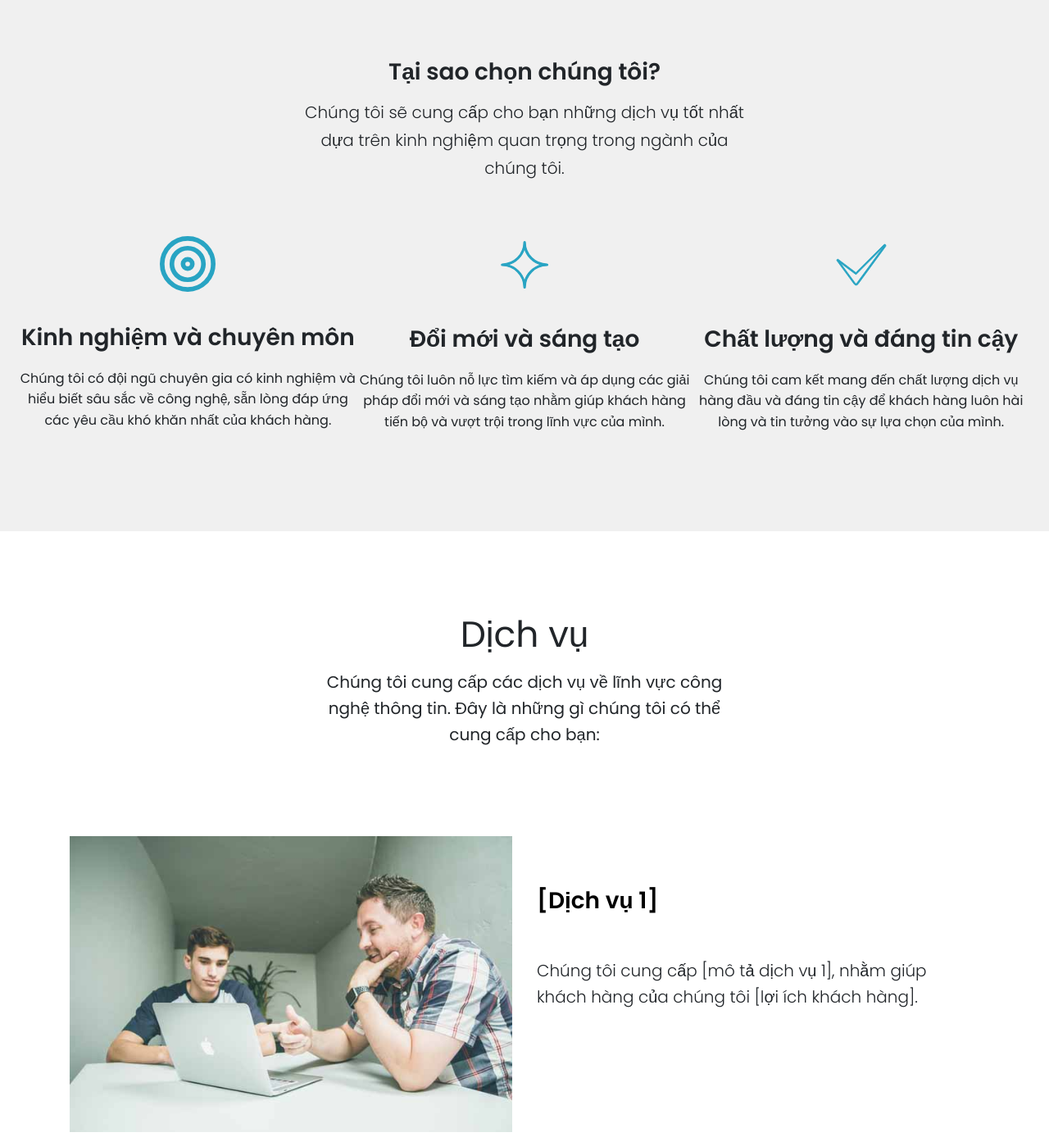
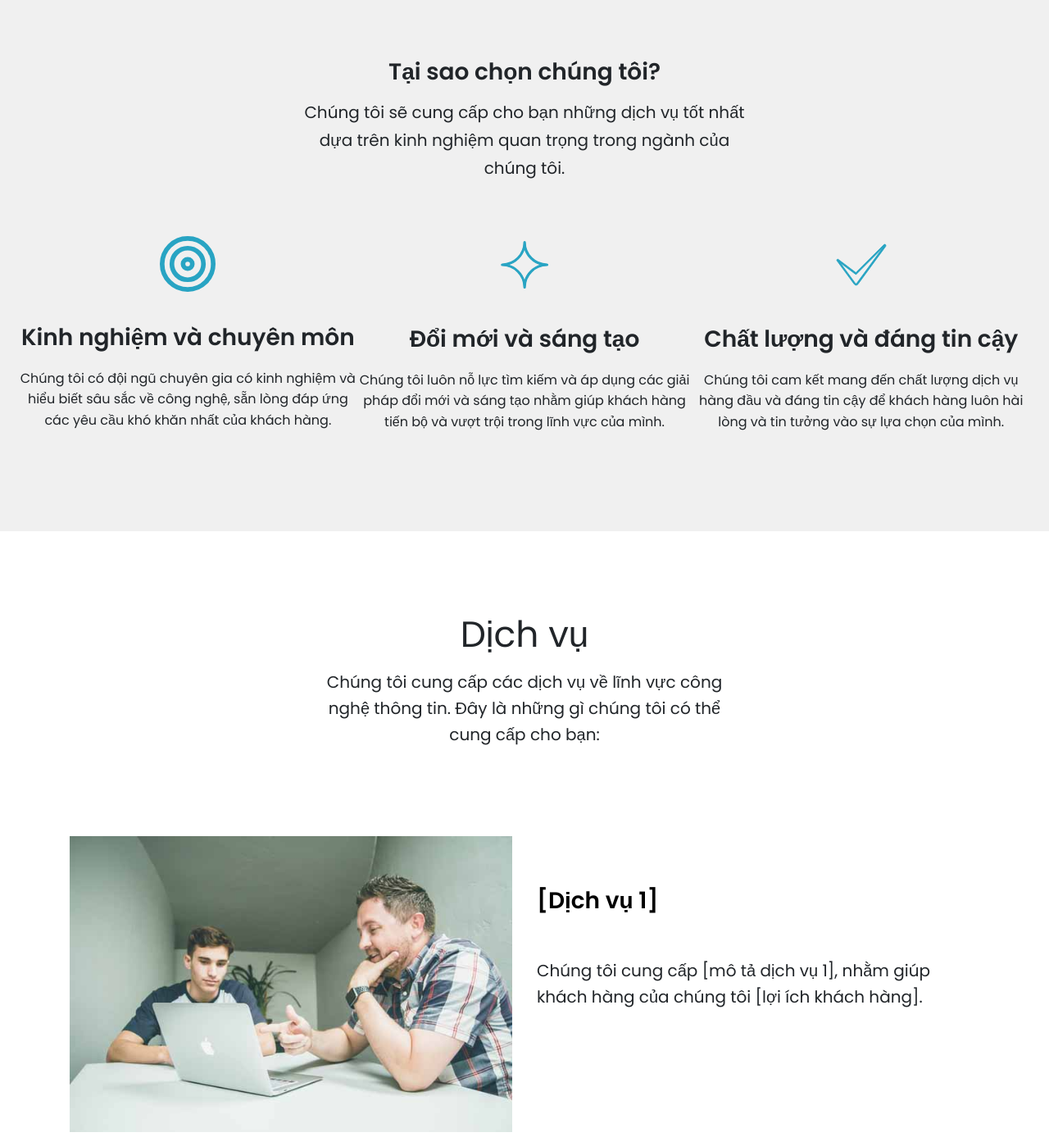
Before and after one commit to dothaidan/Website, a plain HTML site: page index.html in a window 1280 px wide. Shown: the part 1400-2787 px from the top of the page at 82% size. Drawn offline with Linux system fonts and the light colour scheme.

Commit message:
fix font weight desc

```diff
--- a/assets/css/style.css
+++ b/assets/css/style.css
@@ -146,7 +146,7 @@ a {
 
 .hero__desc {
     margin-top: 8px;
-    font-weight: 300;
+    font-weight: 400;
     font-size: 3rem;
     line-height: 1.6;
     color: #fff;
@@ -204,7 +204,7 @@ a {
 
 .about-bot__desc {
     margin-top: 18px;
-    font-weight: 300;
+    font-weight: 400;
     font-size: 2rem;
     line-height: 1.7;
     color: var(--text-color);
@@ -311,7 +311,7 @@ a {
 
 .services__part--desc {
     margin-top: 48px;
-    font-weight: 300;
+    font-weight: 400;
     font-size: 2rem;
     line-height: 1.6;
     color: var(--text-color);
```
